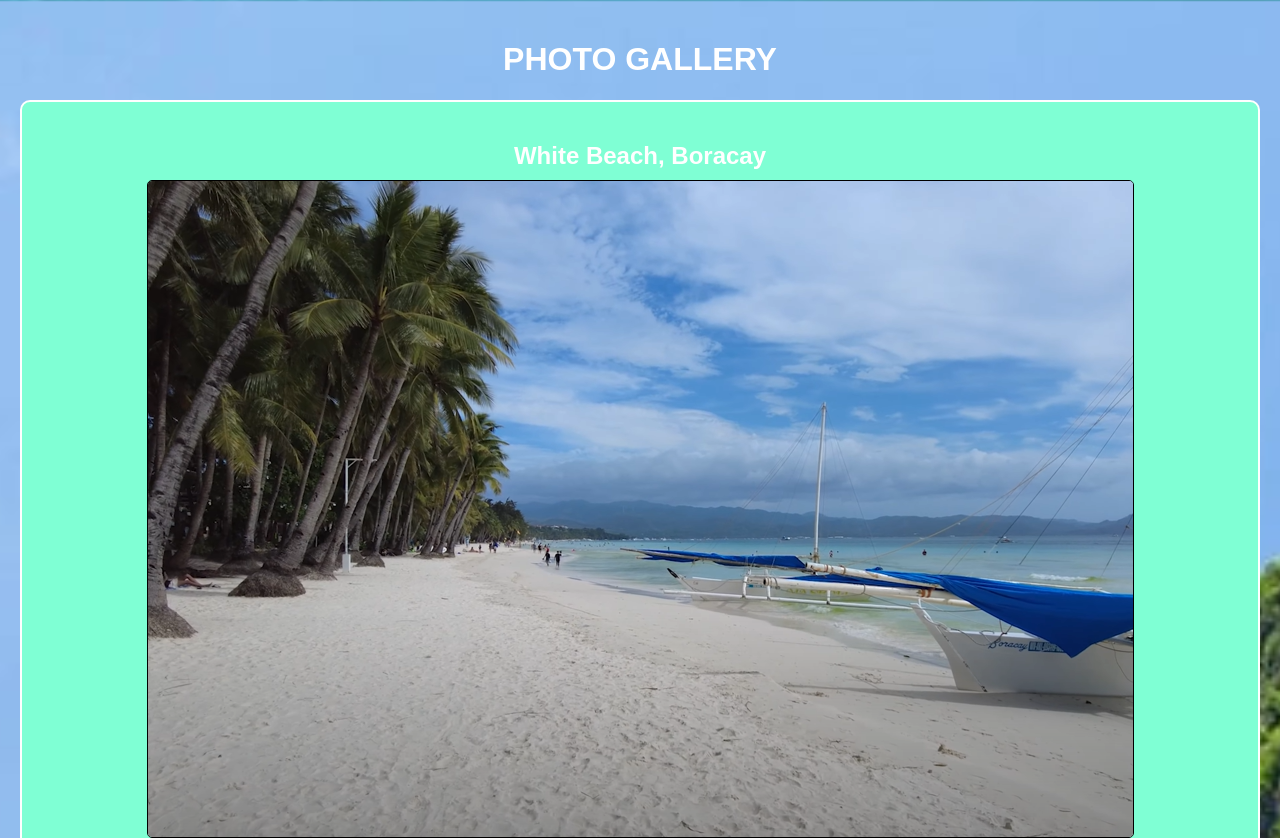
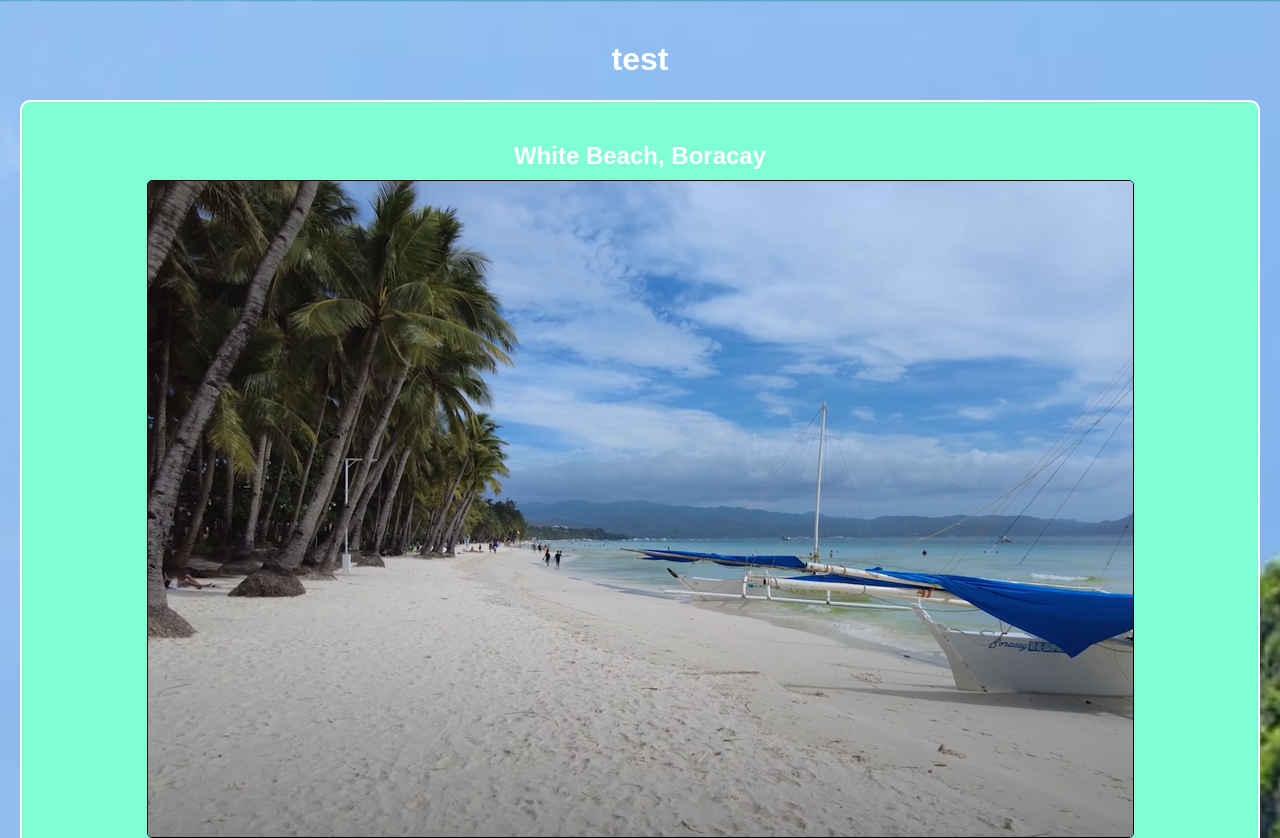
Before and after one commit to aaronautics/ICT9Section_Q2PROJ_Enriquez_Aaron, a plain HTML site: page index.html in a window 1280 px wide. Shown: the top 838 px of the page. Drawn offline with Linux system fonts and the light colour scheme.

Commit message:
index.html

```diff
--- a/index.html
+++ b/index.html
@@ -1,11 +1,11 @@
 <!DOCTYPE html>
 <html>
 <head>
-  <title>PHOTO GALLERY</title>
+  <title>test</title>
   <link rel="stylesheet" type="text/css" href="index.css">
 </head>
 <body>
-  <h1>PHOTO GALLERY</h1>
+  <h1>test</h1>
 
   <div class="destination">
     <h2>White Beach, Boracay</h2>
```
